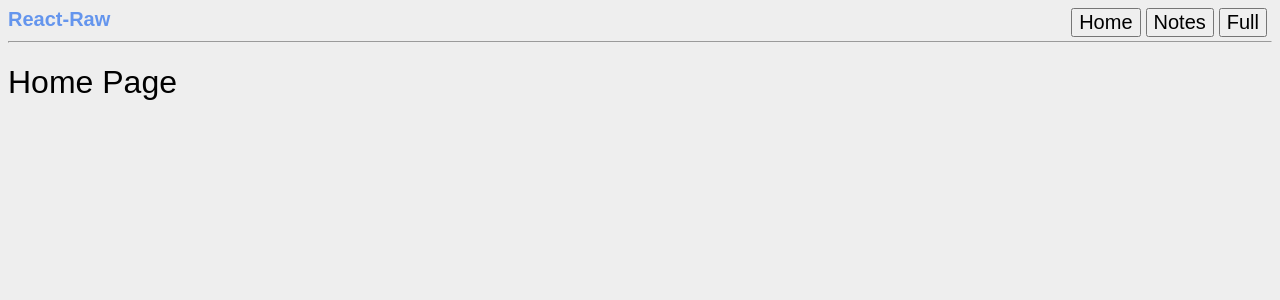
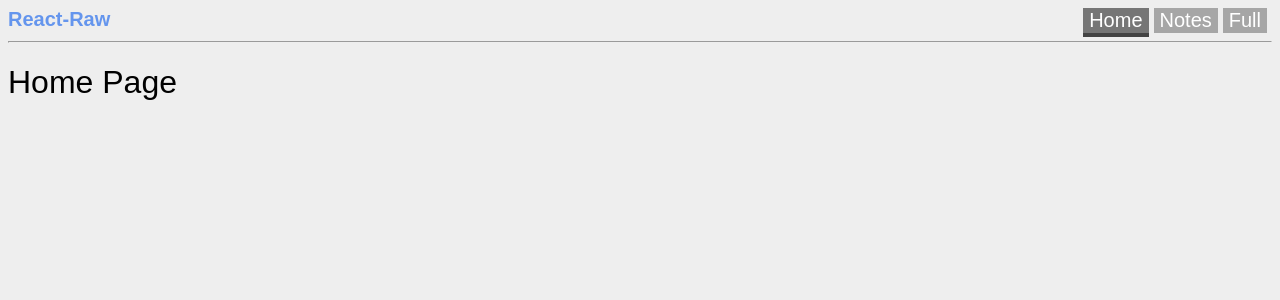
Before and after one commit to robbobfrh84/react-raw, a React (Create React App) app: page / in a window 1280 px wide. Shown: the top 300 px of the page. Built offline with nearby package versions, Linux system fonts and the light colour scheme.

Commit message:
adding links to navbar page

```diff
--- a/src/App.js
+++ b/src/App.js
@@ -8,6 +8,7 @@ import "./style.css"
 import NavBar from "./components/NavBar"
 import Home from "./components/pages/Home"
 import Notes from "./components/pages/Notes"
+import Default from "./components/pages/Default"
 
 /* Full pages */
 import Full from "./components/pages/Full"
@@ -30,8 +31,11 @@ function NavPages(props) {
   return (
     <div>
       <NavBar title={props.pages.title}/>
-      <Route exact path="/" component={Home} />
-      <Route exact path="/notes" component={Notes} />
+      <Switch>
+        <Route exact path="/(|home|landing)/" component={Home} />
+        <Route exact path="/notes" component={Notes} />
+        <Route path="*" component={Default} />
+      </Switch>
     </div>
   )
 }
--- a/src/components/NavBar/index.js
+++ b/src/components/NavBar/index.js
@@ -1,15 +1,24 @@
 import React from "react"
+import { Link } from "react-router-dom"
 import "./style.css"
 
 function NavBar(props) {
+
+  const page = window.location.pathname
 
   return (
     <div className="navBar">
       {props.title}
       <div className="right-nav">
-        <button> Home </button>
-        <button> Notes </button>
-        <button> Full </button>
+        <button className={["/","/home"].includes(page) ? "link current" : "link"}>
+          <Link to="/home"> Home </Link>
+        </button>
+        <button className={page === "/notes" ? "link current" : "link"}>
+          <Link to="/notes"> Notes </Link>
+        </button>
+        <button className={page === "/full" ? "link current" : "link"}>
+          <Link to="/full"> Full </Link>
+        </button>
       </div>
       <hr />
     </div>
--- a/src/components/NavBar/style.css
+++ b/src/components/NavBar/style.css
@@ -10,4 +10,16 @@
   cursor: pointer;
   font-size: 20px;
   margin-right: 5px;
+  border: none;
 }
+.navBar .link {
+  background-color: rgba(0,0,0,0.3);
+}
+.navBar .link a {
+  text-decoration: none;
+  color: white;
+}
+.navBar .current {
+  background-color: rgba(0,0,0,0.5);
+  border-bottom: 4px solid #444;
+}
--- /dev/null
+++ b/src/components/pages/Default.js
@@ -0,0 +1,19 @@
+import React from "react"
+
+function Default(props) {
+  const style = {
+    backgroundColor: "rgba(0,0,0,0.2)",
+    fontFamily: "courier",
+    fontSize: 25,
+    padding: "4px 10px 4px 4px",
+    borderRadius: 3
+  }
+  return (
+    <h1>
+      <span style={style}>{window.location.pathname}</span>
+      &nbsp; Page does not exist
+    </h1>
+  )
+}
+
+export default Default
--- a/src/components/pages/Full.js
+++ b/src/components/pages/Full.js
@@ -1,8 +1,12 @@
 import React from "react"
 
-function Full() {
+function Full({history}) {
+
   return (
-    <h1> Full Page </h1>
+    <div>
+      <h1> Full Page </h1>
+      <button onClick={history.goBack}> Go Back </button>
+    </div>
   )
 }
 
```
